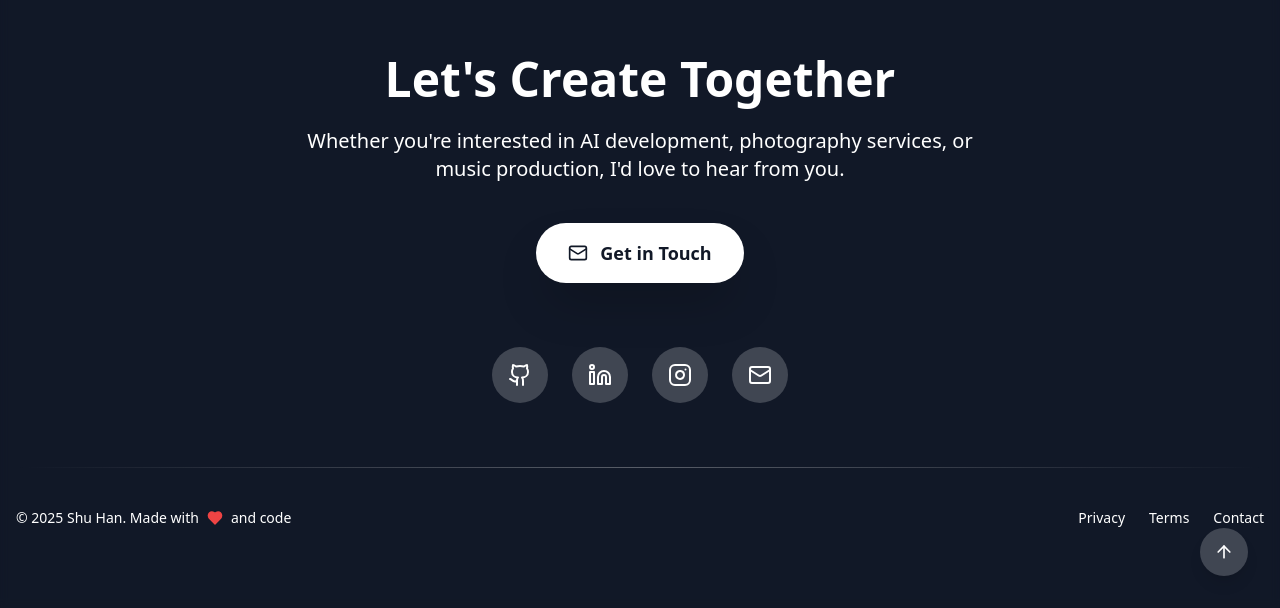
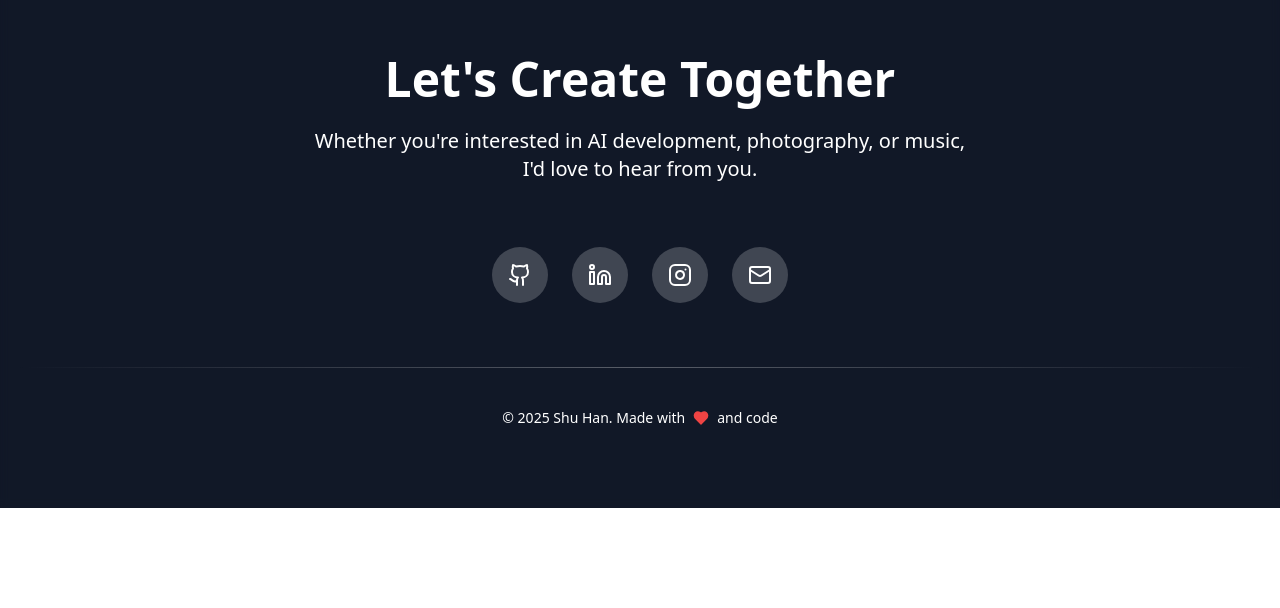
Before and after one commit to HOSH19/personal_website, a React (Vite) app: page / in a window 1280 px wide. Shown: the part 5841-6449 px from the top of the page. After the commit the page ends 6349 px from the top, so only its background shows below. Built offline with nearby package versions, Linux system fonts and the light colour scheme.

Commit message:
minor edits

```diff
--- a/src/components/Footer.tsx
+++ b/src/components/Footer.tsx
@@ -34,22 +34,9 @@ export function Footer() {
             transition={{ delay: 0.2 }}
             className="text-xl text-white max-w-2xl mx-auto mb-10"
           >
-            Whether you're interested in AI development, photography services,
-            or music production, I'd love to hear from you.
+            Whether you're interested in AI development, photography,
+            or music, I'd love to hear from you.
           </motion.p>
-
-          <motion.button
-            initial={{ opacity: 0, scale: 0.8 }}
-            whileInView={{ opacity: 1, scale: 1 }}
-            whileHover={{ scale: 1.05, y: -2 }}
-            whileTap={{ scale: 0.95 }}
-            viewport={{ once: true }}
-            transition={{ delay: 0.3 }}
-            className="inline-flex items-center gap-3 px-8 py-4 bg-white text-gray-900 rounded-full font-bold text-lg shadow-2xl hover:shadow-xl transition-all"
-          >
-            <Mail className="w-5 h-5" />
-            Get in Touch
-          </motion.button>
         </div>
 
         {/* Social links */}
@@ -92,42 +79,18 @@ export function Footer() {
         />
 
         {/* Bottom section */}
-        <div className="flex flex-col md:flex-row items-center justify-between gap-6 text-white text-sm">
+        <div className="flex flex-col items-center justify-center gap-6 text-white text-sm text-center">
           <motion.p
             initial={{ opacity: 0 }}
             whileInView={{ opacity: 1 }}
             viewport={{ once: true }}
-            className="flex items-center gap-2"
+            className="flex items-center gap-2 justify-center"
           >
             © 2025 Shu Han. Made with <Heart className="w-4 h-4 text-red-500 fill-red-500" /> and code
           </motion.p>
 
-          <motion.div
-            initial={{ opacity: 0 }}
-            whileInView={{ opacity: 1 }}
-            viewport={{ once: true }}
-            className="flex items-center gap-6"
-          >
-            <a href="#" className="hover:text-white/70 transition-colors">Privacy</a>
-            <a href="#" className="hover:text-white/70 transition-colors">Terms</a>
-            <a href="#" className="hover:text-white/70 transition-colors">Contact</a>
-          </motion.div>
         </div>
       </div>
-
-      {/* Scroll to top button */}
-      <motion.button
-        onClick={scrollToTop}
-        initial={{ opacity: 0 }}
-        whileInView={{ opacity: 1 }}
-        whileHover={{ scale: 1.1, y: -2 }}
-        whileTap={{ scale: 0.9 }}
-        viewport={{ once: true }}
-        className="absolute bottom-8 right-8 w-12 h-12 bg-white/20 backdrop-blur-sm hover:bg-white/30 rounded-full flex items-center justify-center shadow-lg hover:shadow-xl transition-all text-white"
-        aria-label="Scroll to top"
-      >
-        <ArrowUp className="w-5 h-5" />
-      </motion.button>
     </footer>
   );
 }
```
